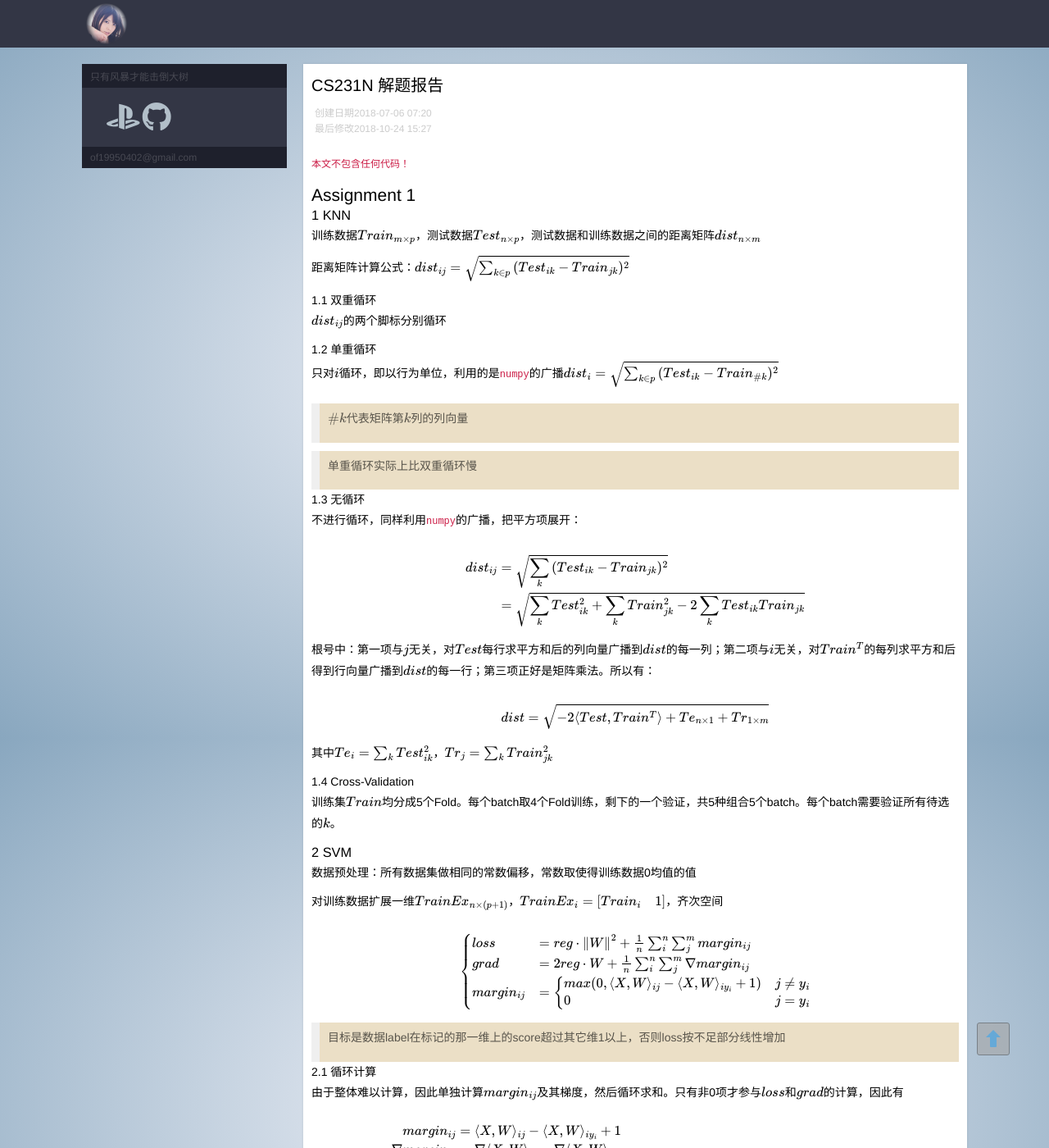
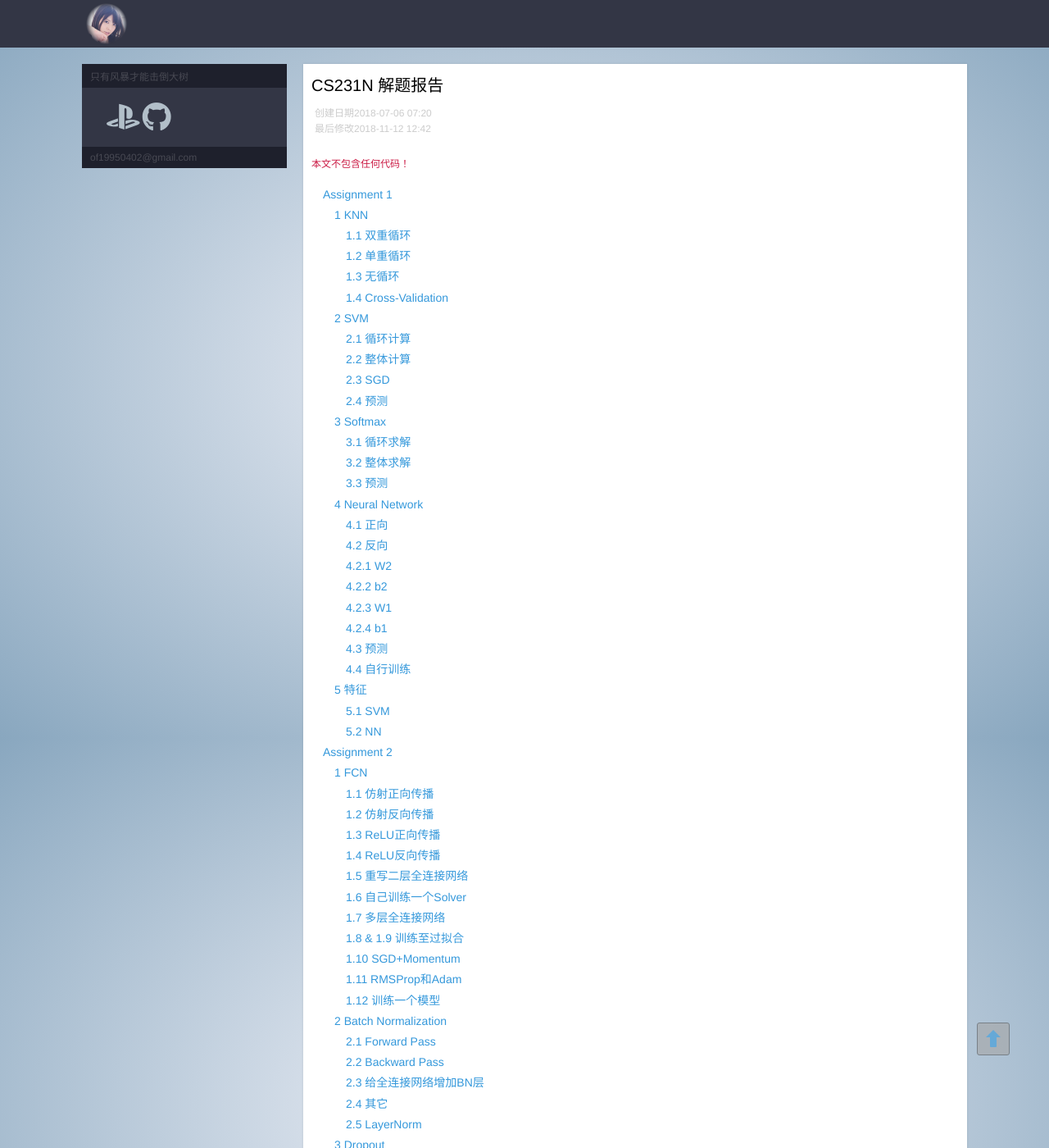
Before and after one commit to pw1316/pw1316.github.io, a Jekyll site: the page built from _posts/2018-07-06-CS231N.md, in a window 1280 px wide and 1400 px high. Shown: the whole window at 82% size. Built offline with Jekyll 4.4.1, drawn with Linux system fonts in a browser that asks for light colours; nearby versions of some CDN libraries; formulas are drawn with MathJax 3; some of the changed text lies outside the part shown.

Commit message:
#3 Add TOC

```diff
--- a/_posts/2018-07-06-CS231N.md
+++ b/_posts/2018-07-06-CS231N.md
@@ -2,11 +2,61 @@
 layout: page
 title: CS231N 解题报告
 date: 2018-07-06 15:20:19 +0800
-mdate: 2018-10-24 15:27:00 +0800
+mdate: 2018-11-12 12:42:48 +0800
 showbar: false
 ---
 
 *本文不包含任何代码！*
+
+- [Assignment 1](#assignment-1)
+    - [1 KNN](#1-knn)
+        - [1.1 双重循环](#11-%E5%8F%8C%E9%87%8D%E5%BE%AA%E7%8E%AF)
+        - [1.2 单重循环](#12-%E5%8D%95%E9%87%8D%E5%BE%AA%E7%8E%AF)
+        - [1.3 无循环](#13-%E6%97%A0%E5%BE%AA%E7%8E%AF)
+        - [1.4 Cross-Validation](#14-cross-validation)
+    - [2 SVM](#2-svm)
+        - [2.1 循环计算](#21-%E5%BE%AA%E7%8E%AF%E8%AE%A1%E7%AE%97)
+        - [2.2 整体计算](#22-%E6%95%B4%E4%BD%93%E8%AE%A1%E7%AE%97)
+        - [2.3 SGD](#23-sgd)
+        - [2.4 预测](#24-%E9%A2%84%E6%B5%8B)
+    - [3 Softmax](#3-softmax)
+        - [3.1 循环求解](#31-%E5%BE%AA%E7%8E%AF%E6%B1%82%E8%A7%A3)
+        - [3.2 整体求解](#32-%E6%95%B4%E4%BD%93%E6%B1%82%E8%A7%A3)
+        - [3.3 预测](#33-%E9%A2%84%E6%B5%8B)
+    - [4 Neural Network](#4-neural-network)
+        - [4.1 正向](#41-%E6%AD%A3%E5%90%91)
+        - [4.2 反向](#42-%E5%8F%8D%E5%90%91)
+        - [4.2.1 W2](#421-w2)
+        - [4.2.2 b2](#422-b2)
+        - [4.2.3 W1](#423-w1)
+        - [4.2.4 b1](#424-b1)
+        - [4.3 预测](#43-%E9%A2%84%E6%B5%8B)
+        - [4.4 自行训练](#44-%E8%87%AA%E8%A1%8C%E8%AE%AD%E7%BB%83)
+    - [5 特征](#5-%E7%89%B9%E5%BE%81)
+        - [5.1 SVM](#51-svm)
+        - [5.2 NN](#52-nn)
+- [Assignment 2](#assignment-2)
+    - [1 FCN](#1-fcn)
+        - [1.1 仿射正向传播](#11-%E4%BB%BF%E5%B0%84%E6%AD%A3%E5%90%91%E4%BC%A0%E6%92%AD)
+        - [1.2 仿射反向传播](#12-%E4%BB%BF%E5%B0%84%E5%8F%8D%E5%90%91%E4%BC%A0%E6%92%AD)
+        - [1.3 ReLU正向传播](#13-relu%E6%AD%A3%E5%90%91%E4%BC%A0%E6%92%AD)
+        - [1.4 ReLU反向传播](#14-relu%E5%8F%8D%E5%90%91%E4%BC%A0%E6%92%AD)
+        - [1.5 重写二层全连接网络](#15-%E9%87%8D%E5%86%99%E4%BA%8C%E5%B1%82%E5%85%A8%E8%BF%9E%E6%8E%A5%E7%BD%91%E7%BB%9C)
+        - [1.6 自己训练一个Solver](#16-%E8%87%AA%E5%B7%B1%E8%AE%AD%E7%BB%83%E4%B8%80%E4%B8%AAsolver)
+        - [1.7 多层全连接网络](#17-%E5%A4%9A%E5%B1%82%E5%85%A8%E8%BF%9E%E6%8E%A5%E7%BD%91%E7%BB%9C)
+        - [1.8 & 1.9 训练至过拟合](#18--19-%E8%AE%AD%E7%BB%83%E8%87%B3%E8%BF%87%E6%8B%9F%E5%90%88)
+        - [1.10 SGD+Momentum](#110-sgdmomentum)
+        - [1.11 RMSProp和Adam](#111-rmsprop%E5%92%8Cadam)
+        - [1.12 训练一个模型](#112-%E8%AE%AD%E7%BB%83%E4%B8%80%E4%B8%AA%E6%A8%A1%E5%9E%8B)
+    - [2 Batch Normalization](#2-batch-normalization)
+        - [2.1 Forward Pass](#21-forward-pass)
+        - [2.2 Backward Pass](#22-backward-pass)
+        - [2.3 给全连接网络增加BN层](#23-%E7%BB%99%E5%85%A8%E8%BF%9E%E6%8E%A5%E7%BD%91%E7%BB%9C%E5%A2%9E%E5%8A%A0bn%E5%B1%82)
+        - [2.4 其它](#24-%E5%85%B6%E5%AE%83)
+        - [2.5 LayerNorm](#25-layernorm)
+    - [3 Dropout](#3-dropout)
+    - [4 CNN](#4-cnn)
+    - [5 Pytorch or Tensorflow](#5-pytorch-or-tensorflow)
 
 ## Assignment 1
 
```
